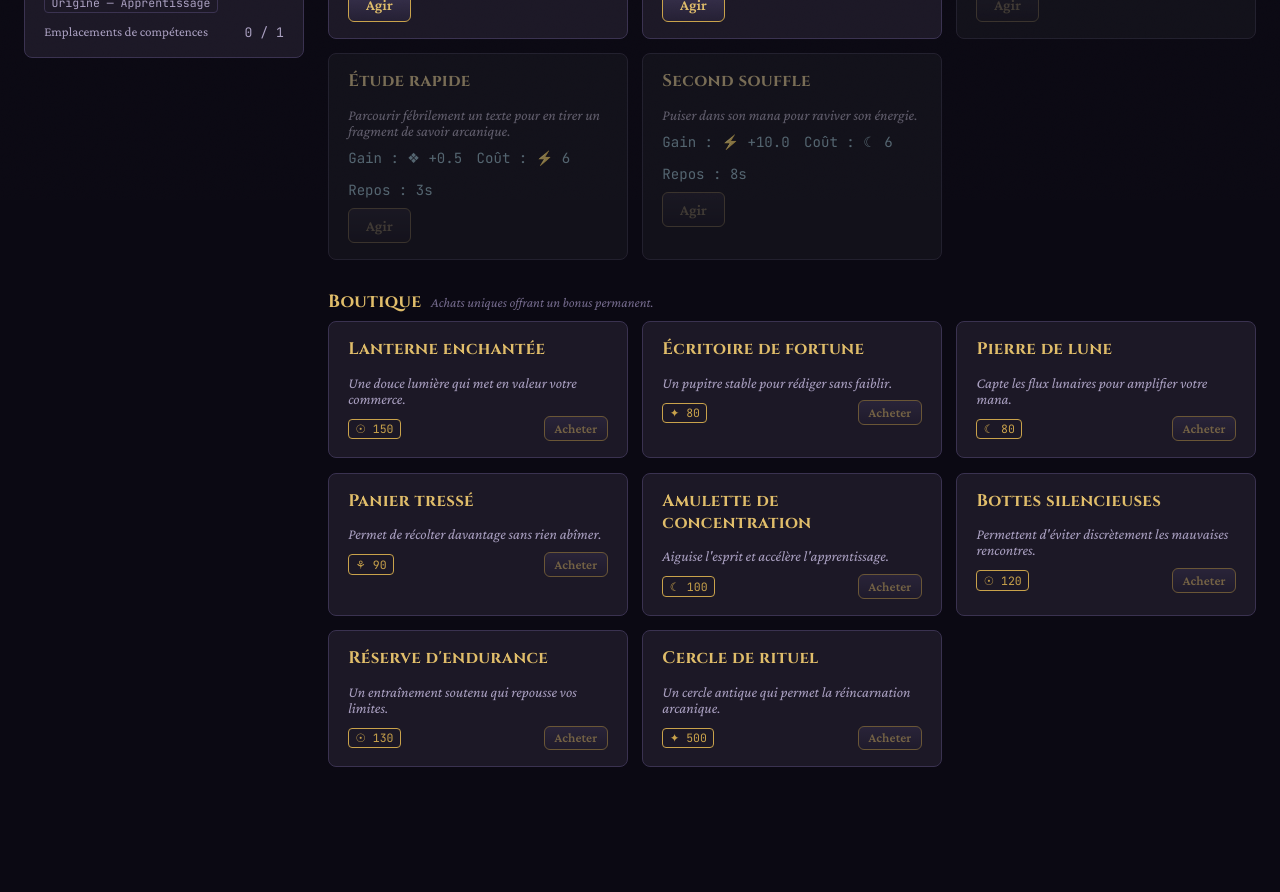
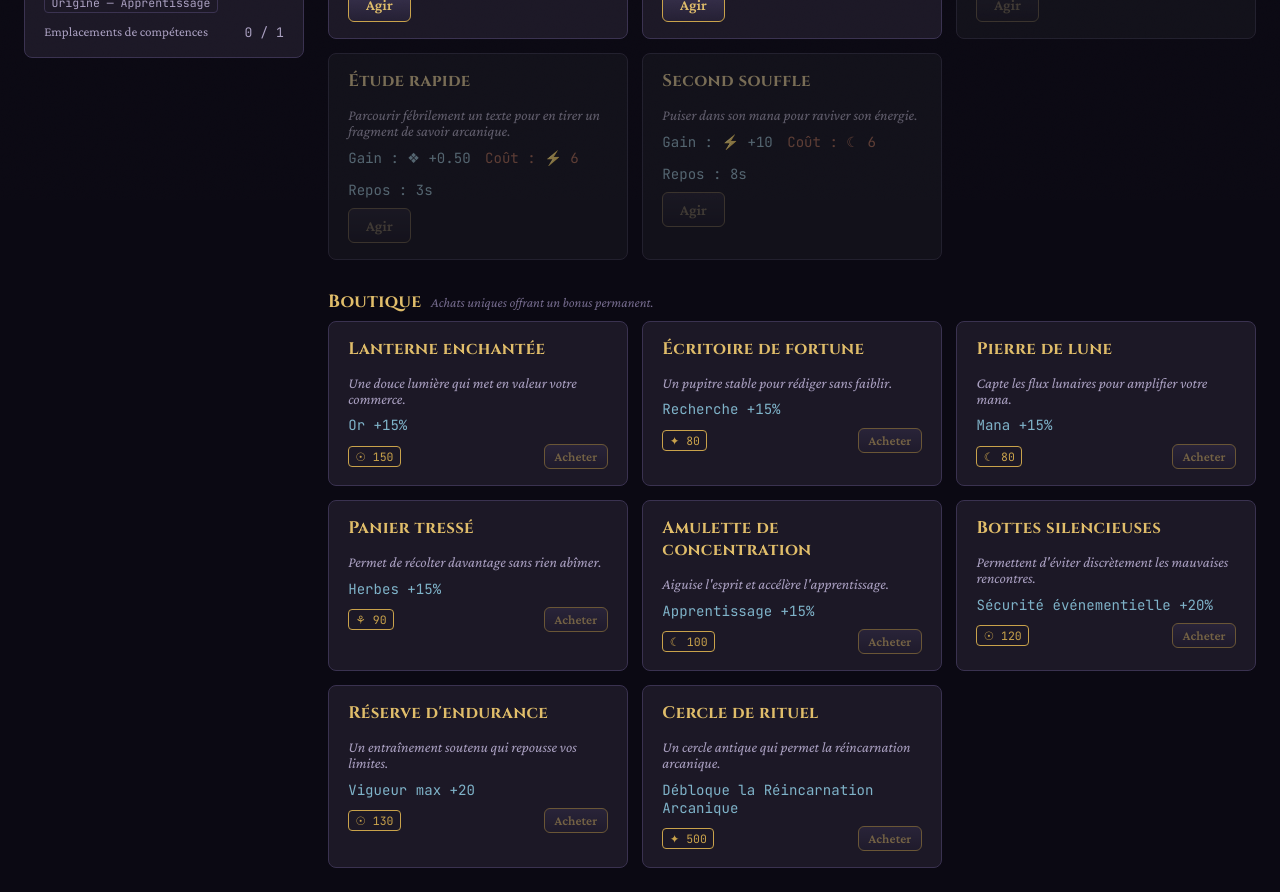
Before and after one commit to QGonnon/Grimoire, a Vue app: page / in a window 1280 px wide. Shown: the part 600-1492 px from the top of the page. Before the commit the page ends 1391 px from the top, so only its background shows below. Built offline with nearby package versions, Linux system fonts and the light colour scheme.

Commit message:
feat: implement number formatting utility and apply it across various components for improved readability

```diff
--- a/src/components/tabs/ClassesTab.vue
+++ b/src/components/tabs/ClassesTab.vue
@@ -5,20 +5,21 @@ import { CLASSES, TIER_LABELS } from '../../data/classes';
 import { RESOURCE_MAP, RESOURCE_IDS } from '../../data/resources';
 import { SKILL_MAP, SKILL_IDS } from '../../data/skills';
 import { parseMods } from '../../engine/expr';
+import { formatNumber } from '../../utils/format';
 import type { ResourceId } from '../../types';
 
 function costLabel(cost: Partial<Record<ResourceId, number>>): string {
   const entries = Object.entries(cost) as [ResourceId, number][];
   if (entries.length === 0) return 'Gratuit';
-  return entries.map(([res, amt]) => `${RESOURCE_MAP[res]?.symbol ?? '?'} ${amt}`).join('  ·  ');
+  return entries.map(([res, amt]) => `${RESOURCE_MAP[res]?.symbol ?? '?'} ${formatNumber(amt)}`).join('  ·  ');
 }
 
 function bonusLabel(mod: Record<string, number | string>): string {
   const parsed = parseMods(mod, RESOURCE_IDS, SKILL_IDS);
   const parts: string[] = [];
   for (const [id, v] of Object.entries(parsed.resourceRate)) parts.push(`${RESOURCE_MAP[id]?.name ?? id} +${Math.round(v * 100)}%`);
-  for (const [id, v] of Object.entries(parsed.resourceMax)) parts.push(`${RESOURCE_MAP[id]?.name ?? id} plafond +${v}`);
-  for (const [id, v] of Object.entries(parsed.skillMax)) parts.push(`${SKILL_MAP[id]?.name ?? id} niveau +${v}`);
+  for (const [id, v] of Object.entries(parsed.resourceMax)) parts.push(`${RESOURCE_MAP[id]?.name ?? id} plafond +${formatNumber(v)}`);
+  for (const [id, v] of Object.entries(parsed.skillMax)) parts.push(`${SKILL_MAP[id]?.name ?? id} niveau +${formatNumber(v)}`);
   for (const [id, v] of Object.entries(parsed.skillRate)) parts.push(`${SKILL_MAP[id]?.name ?? id} apprentissage +${Math.round(v * 100)}%`);
   return parts.length ? parts.join('  ·  ') : 'Aucun bonus direct';
 }
@@ -26,8 +27,8 @@ function bonusLabel(mod: Record<string, number | string>): string {
 function alignmentLabel(mod: Record<string, number | string>): string | null {
   const parsed = parseMods(mod, RESOURCE_IDS, SKILL_IDS);
   const parts: string[] = [];
-  if (parsed.virtue) parts.push(`Vertu +${parsed.virtue}`);
-  if (parsed.evilamt) parts.push(`Corruption +${parsed.evilamt}`);
+  if (parsed.virtue) parts.push(`Vertu +${formatNumber(parsed.virtue)}`);
+  if (parsed.evilamt) parts.push(`Corruption +${formatNumber(parsed.evilamt)}`);
   return parts.length ? parts.join('  ·  ') : null;
 }
 
--- a/src/components/tabs/SkillsTab.vue
+++ b/src/components/tabs/SkillsTab.vue
@@ -10,6 +10,7 @@ import {
 } from '../../composables/useGame';
 import { SKILLS, xpForLevel, skillLevel } from '../../data/skills';
 import { RESOURCE_MAP } from '../../data/resources';
+import { formatNumber } from '../../utils/format';
 import type { ResourceId } from '../../types';
 
 function progressPercent(id: string): number {
@@ -26,7 +27,7 @@ function progressPercent(id: string): number {
 function costLabel(cost: Partial<Record<ResourceId, number>>): string {
   const entries = Object.entries(cost) as [ResourceId, number][];
   if (entries.length === 0) return 'Gratuit';
-  return entries.map(([res, amt]) => `${RESOURCE_MAP[res]?.symbol ?? ''} ${amt}`).join('  ·  ');
+  return entries.map(([res, amt]) => `${RESOURCE_MAP[res]?.symbol ?? ''} ${formatNumber(amt)}`).join('  ·  ');
 }
 
 const visibleSkills = computed(() => SKILLS.filter((s) => skillUnlocked(s.id) || skillRequirementMet(s.id)));
--- a/src/components/tabs/TasksTab.vue
+++ b/src/components/tabs/TasksTab.vue
@@ -20,7 +20,8 @@ import { SKILLS, SKILL_MAP } from '../../data/skills';
 import { ACTIVE_TASKS } from '../../data/tasks';
 import { SHOP_ITEMS } from '../../data/shop';
 import { RESOURCE_MAP } from '../../data/resources';
-import type { ResourceId } from '../../types';
+import { formatNumber } from '../../utils/format';
+import type { ResourceId, ShopItemDef } from '../../types';
 import ConfirmModal from '../ConfirmModal.vue';
 
 const slots = computed(() => Array.from({ length: slotsAvailable() }, (_, i) => i));
@@ -42,13 +43,38 @@ function resultLabel(skillId: string): string {
   if (!def) return '';
   const entries = Object.entries(def.result) as [ResourceId, number][];
   if (entries.length === 0) return '';
-  return entries.map(([res, amt]) => `${RESOURCE_MAP[res]?.symbol ?? ''} ${(amt * productionMultiplier(res, skillId)).toFixed(2)}/s`).join('  ');
+  return entries.map(([res, amt]) => `${RESOURCE_MAP[res]?.symbol ?? ''} +${formatNumber(amt * productionMultiplier(res, skillId))}/s`).join('  ');
+}
+
+function skillCostLabel(skillId: string): string {
+  const def = SKILL_MAP[skillId];
+  if (!def) return '';
+  const entries = Object.entries(def.cost) as [ResourceId, number][];
+  if (entries.length === 0) return '';
+  return entries.map(([res, amt]) => `${RESOURCE_MAP[res]?.symbol ?? ''} -${formatNumber(amt)}/s`).join('  ');
+}
+
+function slotOptionLabel(skillId: string): string {
+  const parts = [resultLabel(skillId), skillCostLabel(skillId)].filter(Boolean);
+  return parts.length ? `(${parts.join('  ·  ')})` : '';
 }
 
 function costLabel(cost: Partial<Record<ResourceId, number>>): string {
   const entries = Object.entries(cost) as [ResourceId, number][];
   if (entries.length === 0) return 'Gratuit';
-  return entries.map(([res, amt]) => `${RESOURCE_MAP[res]?.symbol ?? ''} ${amt}`).join('  ·  ');
+  return entries.map(([res, amt]) => `${RESOURCE_MAP[res]?.symbol ?? ''} ${formatNumber(amt)}`).join('  ·  ');
+}
+
+function shopEffectLabel(item: ShopItemDef): string {
+  const parts: string[] = [];
+  for (const [res, amt] of Object.entries(item.effect.productionBonus ?? {}) as [ResourceId, number][]) {
+    parts.push(`${RESOURCE_MAP[res]?.name ?? res} +${Math.round(amt * 100)}%`);
+  }
+  if (item.effect.skillXpBonus) parts.push(`Apprentissage +${Math.round(item.effect.skillXpBonus * 100)}%`);
+  if (item.effect.eventSafety) parts.push(`Sécurité événementielle +${Math.round(item.effect.eventSafety * 100)}%`);
+  if (item.effect.energyCapBonus) parts.push(`Vigueur max +${formatNumber(item.effect.energyCapBonus)}`);
+  if (item.effect.unlocksPrestige) parts.push('Débloque la Réincarnation Arcanique');
+  return parts.length ? parts.join('  ·  ') : 'Aucun bonus direct';
 }
 </script>
 
@@ -70,12 +96,18 @@ function costLabel(cost: Partial<Record<ResourceId, number>>): string {
               :value="skill.id"
               :disabled="skillInOtherSlot(skill.id, slot)"
             >
-              {{ skill.name }} {{ resultLabel(skill.id) ? `(${resultLabel(skill.id)})` : '' }}
+              {{ skill.name }} {{ slotOptionLabel(skill.id) }}
             </option>
           </select>
-          <p v-if="state.passiveAssignments[slot]" class="desc" style="margin-top: 0.5rem">
-            {{ SKILL_MAP[state.passiveAssignments[slot] ?? '']?.description }}
-          </p>
+          <template v-if="state.passiveAssignments[slot]">
+            <p class="desc" style="margin-top: 0.5rem">
+              {{ SKILL_MAP[state.passiveAssignments[slot] ?? '']?.description }}
+            </p>
+            <div class="stats">
+              <span v-if="resultLabel(state.passiveAssignments[slot] ?? '')">{{ resultLabel(state.passiveAssignments[slot] ?? '') }}</span>
+              <span v-if="skillCostLabel(state.passiveAssignments[slot] ?? '')" class="cost-negative">{{ skillCostLabel(state.passiveAssignments[slot] ?? '') }}</span>
+            </div>
+          </template>
           <p v-if="availableSkills.length === 0" class="desc" style="margin-top: 0.5rem">
             Aucune compétence débloquée pour l'instant — direction l'onglet Compétences.
           </p>
@@ -98,8 +130,8 @@ function costLabel(cost: Partial<Record<ResourceId, number>>): string {
           <h3>{{ task.name }}</h3>
           <p class="desc">{{ task.description }}</p>
           <div class="stats">
-            <span>Gain : {{ RESOURCE_MAP[task.resource]?.symbol }} +{{ (task.baseAmount * productionMultiplier(task.resource, (task.skill || '') as any)).toFixed(1) }}</span>
-            <span>Coût : {{ costLabel(task.cost) }}</span>
+            <span>Gain : {{ RESOURCE_MAP[task.resource]?.symbol }} +{{ formatNumber(task.baseAmount * productionMultiplier(task.resource, (task.skill || '') as any)) }}</span>
+            <span class="cost-negative">Coût : {{ costLabel(task.cost) }}</span>
             <span>Repos : {{ task.cooldown }}s</span>
           </div>
           <div class="card-footer">
@@ -125,6 +157,9 @@ function costLabel(cost: Partial<Record<ResourceId, number>>): string {
         >
           <h3>{{ item.name }}</h3>
           <p class="desc">{{ item.description }}</p>
+          <div class="stats">
+            <span>{{ shopEffectLabel(item) }}</span>
+          </div>
           <div class="card-footer">
             <span class="badge gold">{{ costLabel(item.cost) }}</span>
             <button
@@ -151,7 +186,7 @@ function costLabel(cost: Partial<Record<ResourceId, number>>): string {
           les vies. Votre alignement (vertu/corruption) est conservé.
         </p>
         <div class="card-footer">
-          <span class="essence-line">Essence gagnée à la réincarnation : +{{ essenceOnPrestige() }}</span>
+          <span class="essence-line">Essence gagnée à la réincarnation : +{{ formatNumber(essenceOnPrestige()) }}</span>
           <button class="btn btn-danger" @click="showPrestigeConfirm = true">Se réincarner</button>
         </div>
       </div>
--- a/src/composables/useGame.ts
+++ b/src/composables/useGame.ts
@@ -384,11 +384,28 @@ export function playerPower(): number {
 
 function checkDungeonCompletion(def: DungeonDef) {
   const prog = state.dungeonProgress;
-  if (prog.encountersDone >= def.encountersRequired && !state.dungeonsCompleted[def.id]) {
+  if (prog.encountersDone < def.encountersRequired) return;
+
+  // One-time reward grant, only the first time this dungeon is cleared.
+  if (!state.dungeonsCompleted[def.id]) {
     state.dungeonsCompleted[def.id] = true;
     if (def.reward.essence) state.essence += def.reward.essence;
     addJournal(`Vous achevez ${def.name} ! Récompense : ${def.reward.label}`);
   }
+
+  // Leaving the dungeon and resetting progress happens every time the
+  // required encounter count is reached, including repeat farming runs.
+  addJournal(`Vous quittez ${def.name}, votre objectif accompli.`);
+  state.isExploring = false;
+  state.dungeonProgress = {
+    dungeonId: null,
+    bar: 0,
+    encountersDone: 0,
+    inCombat: false,
+    monsterId: null,
+    monsterHp: 0,
+    monsterMaxHp: 0,
+  };
 }
 
 function resolveEncounter(def: DungeonDef) {
--- a/src/style.css
+++ b/src/style.css
@@ -252,6 +252,10 @@ button:disabled {
   display: flex;
   flex-wrap: wrap;
   gap: 0.9rem;
+}
+
+.cost-negative {
+  color: var(--ember);
 }
 
 .card-footer {
--- /dev/null
+++ b/src/utils/format.ts
@@ -0,0 +1,15 @@
+/**
+ * Formats large numbers with k/m/b suffixes (1 000 -> "1.00k", 1 000 000 ->
+ * "1.00m", 1 000 000 000 -> "1.00b"). Values under 1000 are shown as-is
+ * (integers with no decimals, fractional amounts with 2 decimals) since the
+ * suffix only helps once numbers get hard to read at a glance.
+ */
+export function formatNumber(value: number): string {
+  const sign = value < 0 ? '-' : '';
+  const abs = Math.abs(value);
+  if (abs >= 1_000_000_000) return `${sign}${(abs / 1_000_000_000).toFixed(2)}b`;
+  if (abs >= 1_000_000) return `${sign}${(abs / 1_000_000).toFixed(2)}m`;
+  if (abs >= 1_000) return `${sign}${(abs / 1_000).toFixed(2)}k`;
+  if (Number.isInteger(abs)) return `${sign}${abs}`;
+  return `${sign}${abs.toFixed(2)}`;
+}
```
Also changed, not shown: src/components/Sidebar.vue (+6 -5 lines), src/components/tabs/DungeonsTab.vue (+5 -4 lines).
